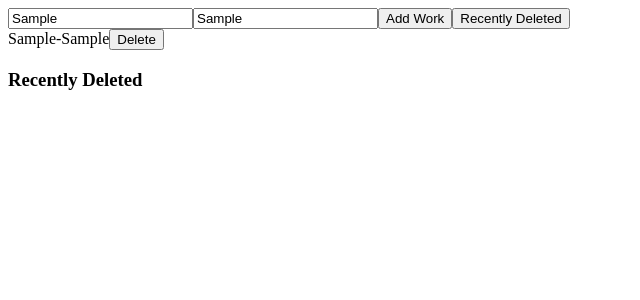
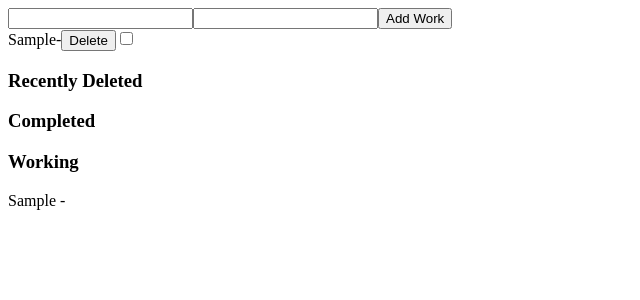
Before and after one commit to ashiwansingh-5016/To-Do-App-React, a React (Vite) app in the folder vite-project/: page / in a window 1280 px wide. Both pictures are taken after typing "Sample", "Sample" into the empty fields and a click on the button "Add Work". Shown: the top 300 px of the page, without its empty margins (0-640 px from the left). Built offline with nearby package versions, Linux system fonts and the light colour scheme.

Commit message:
Updated Extra Features

```diff
--- a/vite-project/src/feature/body.jsx
+++ b/vite-project/src/feature/body.jsx
@@ -6,40 +6,48 @@ function Body(){
     const [disc_input , setDisc_input]=useState("") ;
     const [object , setObject]=useState([]) ;
     const [recent, setRecent] = useState([]);
+    const [Completed, setComplete] = useState([]);
+
+
+
+
 
     const addValue = ()=>{
         setObject([...object , {title:input , Discription : disc_input}])
+        setInput("")
+        setDisc_input("")
+
     };
-
-
     const Delete = (index) => {
         const DeletedItem = object[index]
         setRecent([...recent , DeletedItem])
-    setObject(object.filter((_, i) => i!==index));
+        setObject(object.filter((_, i) => i!==index));
     };
-    const Recent = (index) =>{
-       { recent.map((e , index)=> e[index] )}
+    const Complete = (index)=>{
+        setComplete([...Completed , object[index]])
+        setObject(object.filter((_, i) => i !== index));
+
     }
+
     return (
         <div>
-            <input onChange={(e)=>setInput(e.target.value)}></input>
-            <input onChange={(e)=>setDisc_input(e.target.value)}></input>
+            <input value={input} onChange={(e)=>setInput(e.target.value)}></input>
+            <input value={input} onChange={(e)=>setDisc_input(e.target.value)}></input>
             <button onClick={addValue}>Add Work</button>
-            <button onClick={(index)=>Recent(index)}> Recently Deleted</button>
 
 
             {object.map((e , index)=>
             <div key={index}>{e.title}-{e.Discription}
             <button onClick={()=>Delete(index)}>Delete</button>
+            <input type="checkbox" onChange={()=>Complete(index)}></input>
             </div>
             )}
-
             <h3>Recently Deleted</h3>
-            {recent.map((e, index) => (
-                <div key={index}>
-                {e.title} - {e.Discription}
-                </div>
-            ))}
+            {recent.map((e, index) => (<div key={index}>{e.title} - {e.Discription}</div>))}
+            <h3>Completed</h3>
+            {Completed.map((e, index) => (<div key={index}>{e.title} - {e.Discription}</div>))}
+            <h3>Working</h3>
+            {object.map((e, index) => (<div key={index}>{e.title} - {e.Discription}</div>))}
         </div>
     )
 }
```
